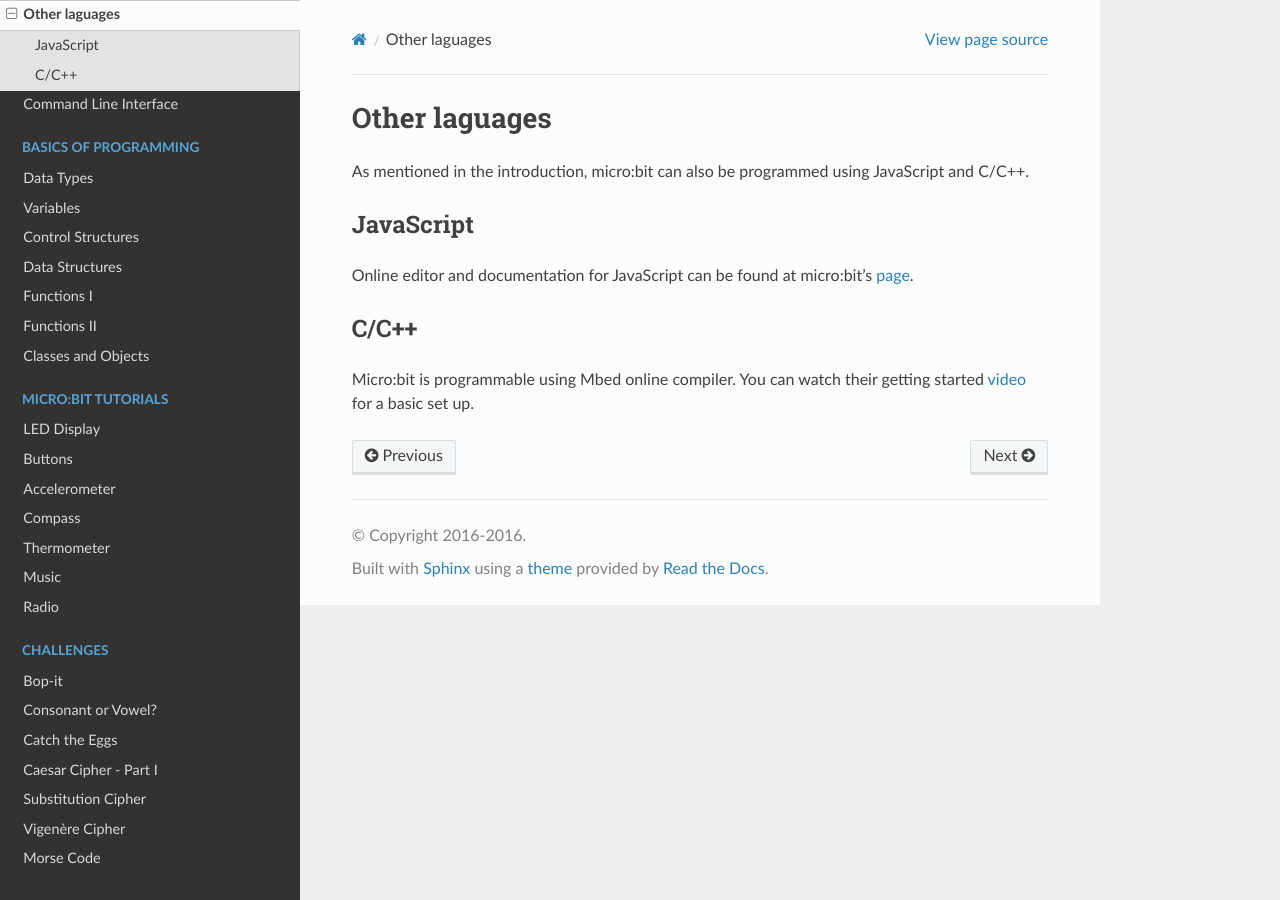
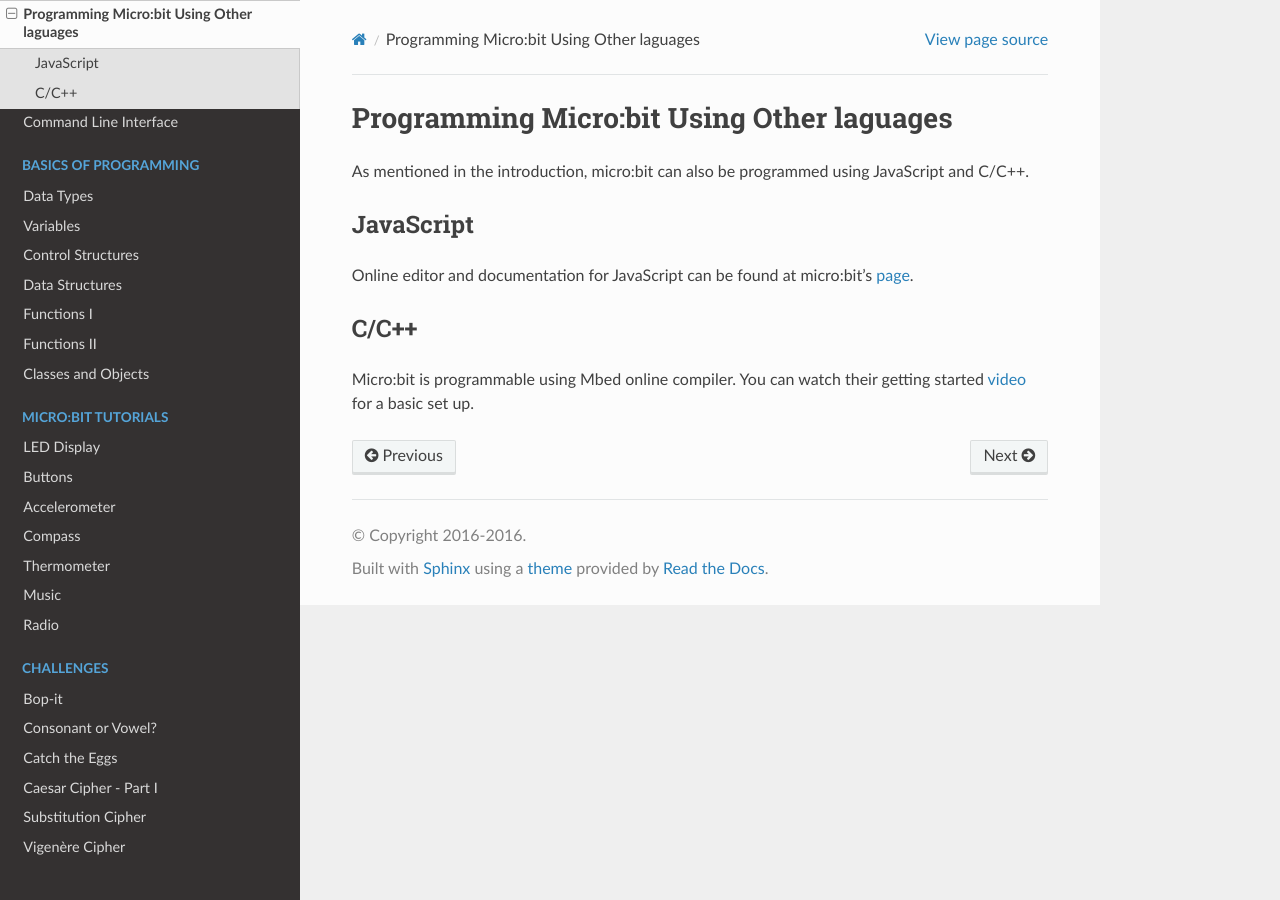
Before and after one commit to rharbird/microbit-challenges, a Sphinx documentation site: the page built from docs/source/introduction/other_languages.rst, in a window 1280 px wide. Built offline with Sphinx 7.4.7 and the Read the Docs theme 2.0.0, drawn with Linux system fonts in a browser that asks for light colours; pages that are not in the unit, such as notebooks, are missing from menus.

Commit message:
Fix internal links

```diff
--- a/docs/source/introduction/getting_started.rst
+++ b/docs/source/introduction/getting_started.rst
@@ -20,7 +20,7 @@ the possibilities are endless. Let's take a look at the features that you can us
 Source: https://microbit.org/guide/features/
 
 You can program micro:bit using several languages: MicroPython, C++ or JavaScript. This tutorial will focus on programming micro:bit using
-MicroPython, but if you already are familiar with Python, or you're looking for extra challenge, look at the section for `other laguages`_ .
+MicroPython, but if you already are familiar with Python, or you're looking for extra challenge, look at the section for :ref:`Programming Micro:bit Using Other laguages`.
 C/C++ might be useful in particular, as it's the main language used to program the embedded devices.
 
 .. _languages: https://microbit.org/code/
--- a/docs/source/introduction/other_languages.rst
+++ b/docs/source/introduction/other_languages.rst
@@ -1,6 +1,6 @@
-****************
- Other laguages
-****************
+********************************************
+ Programming Micro:bit Using Other laguages
+********************************************
 
 As mentioned in the introduction, micro:bit can also be programmed using JavaScript and C/C++.
 
```
